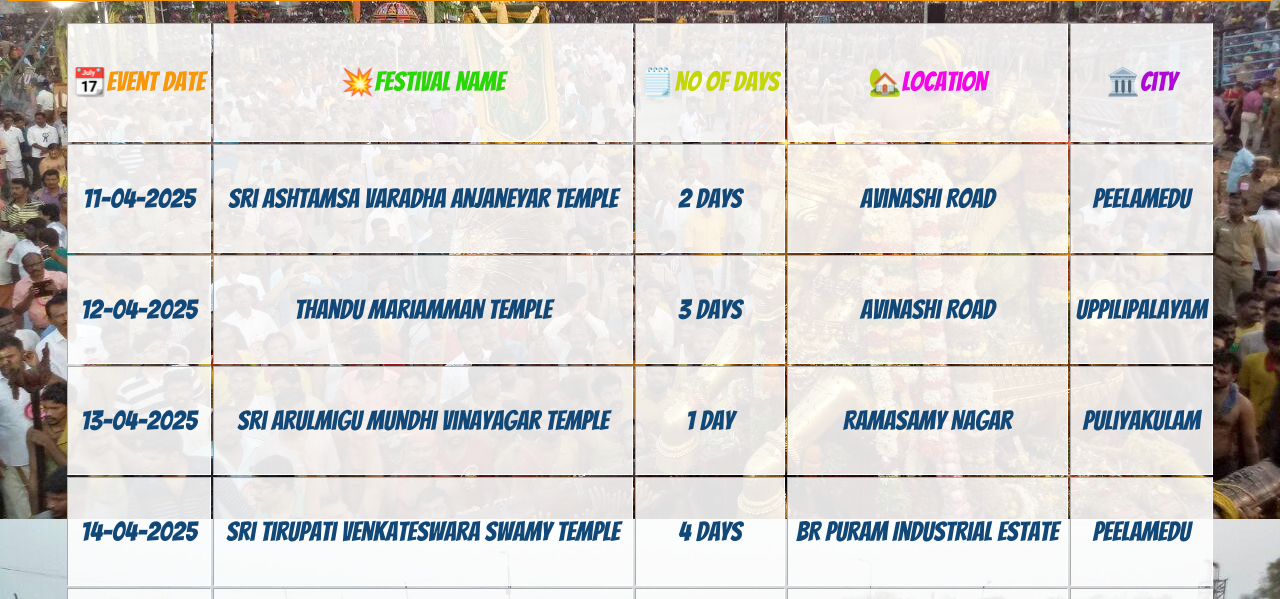
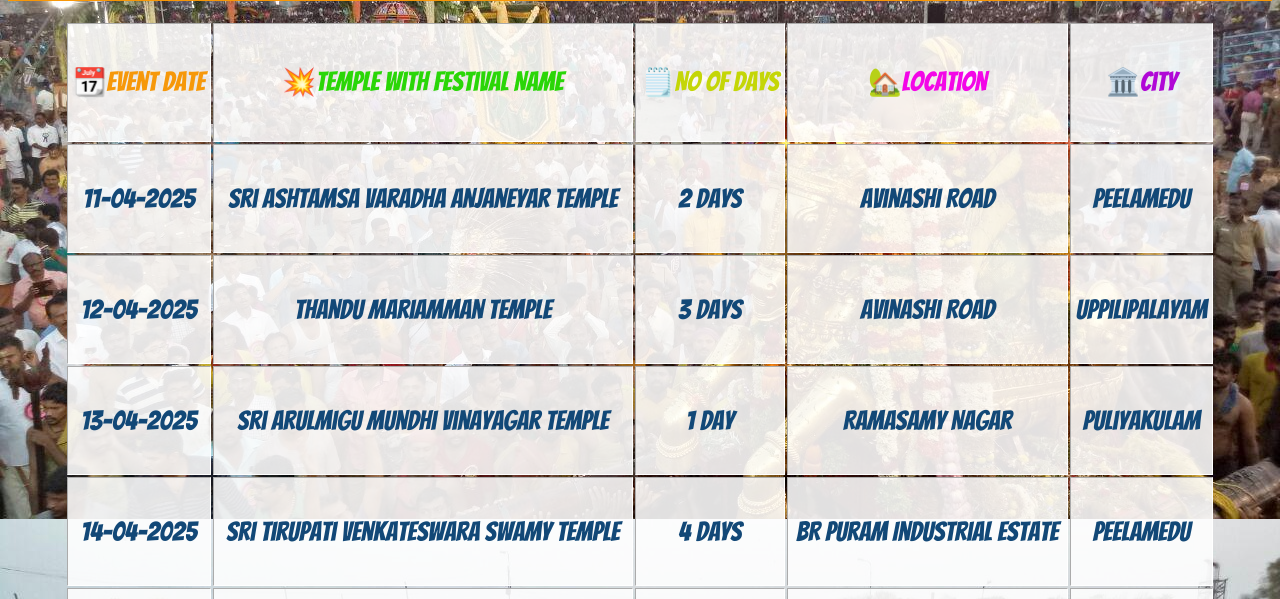
Before and after one commit to Dina3108/TN-FEST-PROJECT, a plain HTML site: page Page2.html in a window 1280 px wide. Shown: the part 201-800 px from the top of the page. Drawn offline with Linux system fonts and the light colour scheme; a web font is replaced by a local one.

Commit message:
Update Page2.html

```diff
--- a/Page2.html
+++ b/Page2.html
@@ -91,7 +91,7 @@
       <table border="1" class="event-table">
         <tr>
           <td style="color: #f6980a">📆Event Date</td>
-          <td style="color: #2ad607">💥Festival Name</td>
+          <td style="color: #2ad607">💥Temple With Festival Name</td>
           <td style="color: #c4d607">🗒️No of Days</td>
           <td style="color: #f306e7">🏡Location</td>
           <td style="color: #b007d6">🏛️City</td>
```
